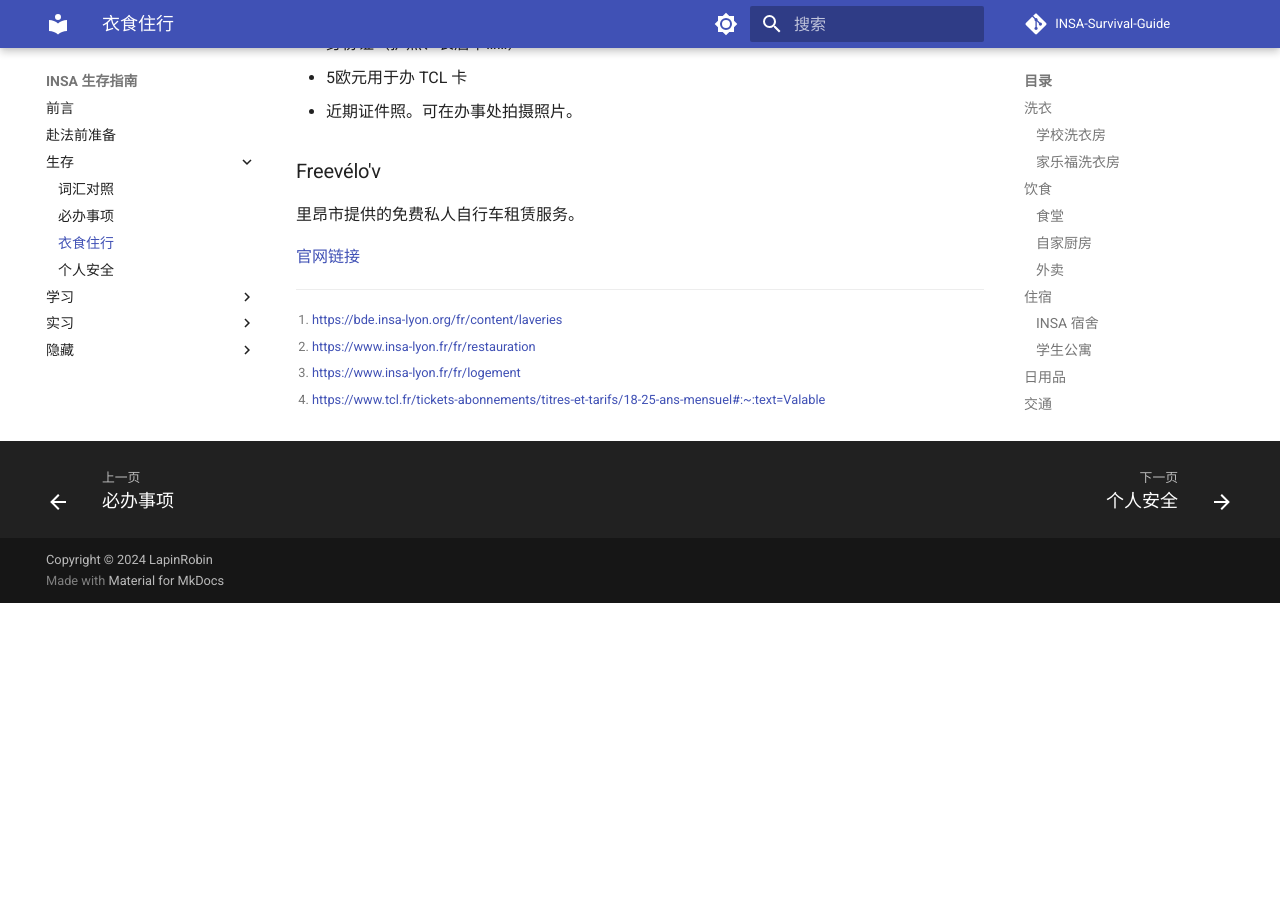
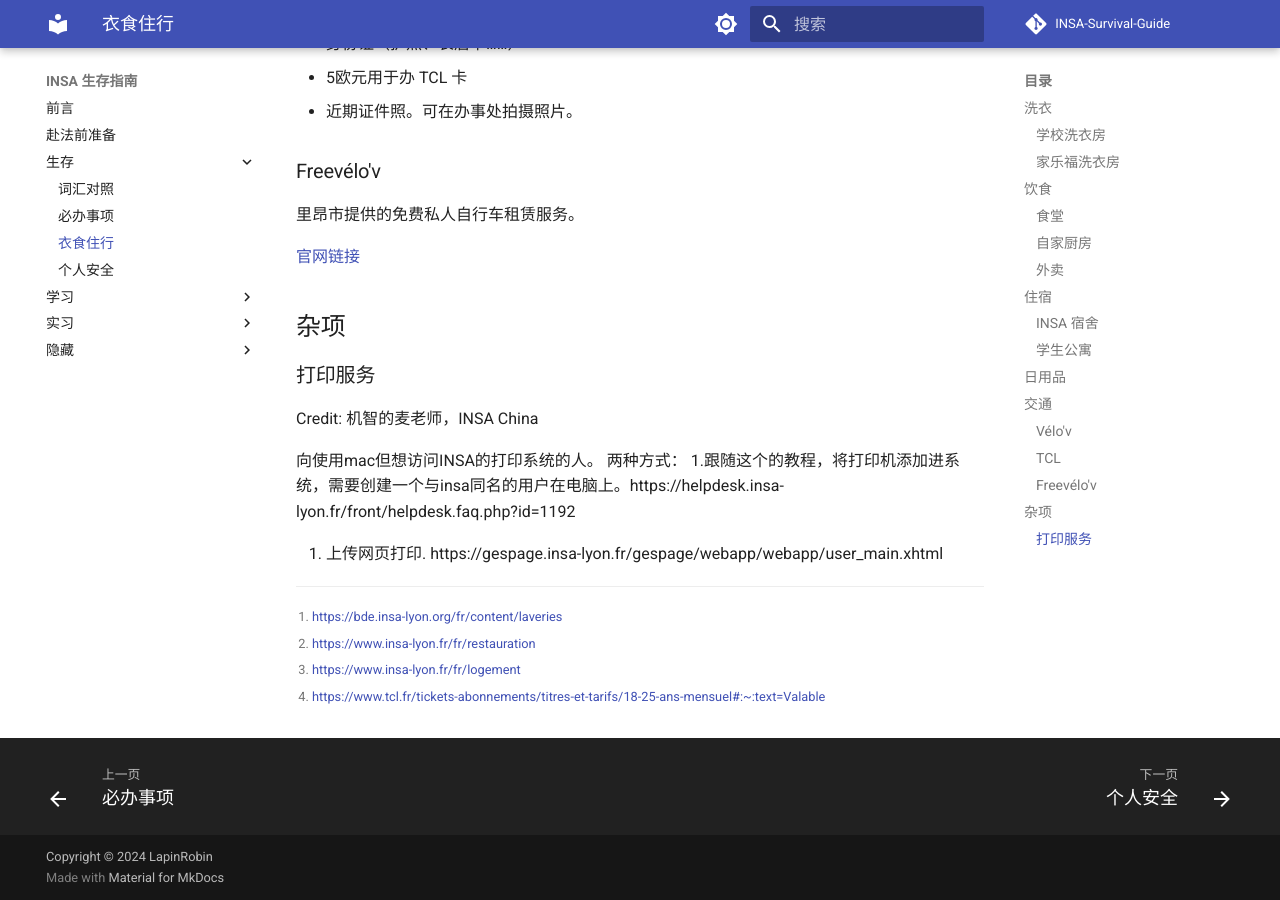
Before and after one commit to LapinRobin/INSA-Survival-Guide, an MkDocs documentation site: the page built from docs/生存/衣食住行.md, in a window 1280 px wide and 900 px high, scrolled down 2712 px. Built offline with MkDocs 1.6.1 and Material for MkDocs 9.7.7, drawn with Linux system fonts in a browser that asks for light colours; comment, search, counter and statistics services are not loaded; before the commit the page ends 3315 px from its top, so only the background shows below that.

Commit message:
Update 衣食住行.md

```diff
--- a/docs/生存/衣食住行.md
+++ b/docs/生存/衣食住行.md
@@ -248,6 +248,17 @@
 
 [官网链接](https://freevelov.grandlyon.com/)
 
+## 杂项
+
+### 打印服务
+Credit: 机智的麦老师，INSA China
+
+向使用mac但想访问INSA的打印系统的人。
+两种方式：
+1.跟随这个的教程，将打印机添加进系统，需要创建一个与insa同名的用户在电脑上。https://helpdesk.insa-lyon.fr/front/helpdesk.faq.php?id=1192
+
+2. 上传网页打印. https://gespage.insa-lyon.fr/gespage/webapp/webapp/user_main.xhtml
+
 [^1]:
     <https://bde.insa-lyon.org/fr/content/laveries>
 [^2]:
```
